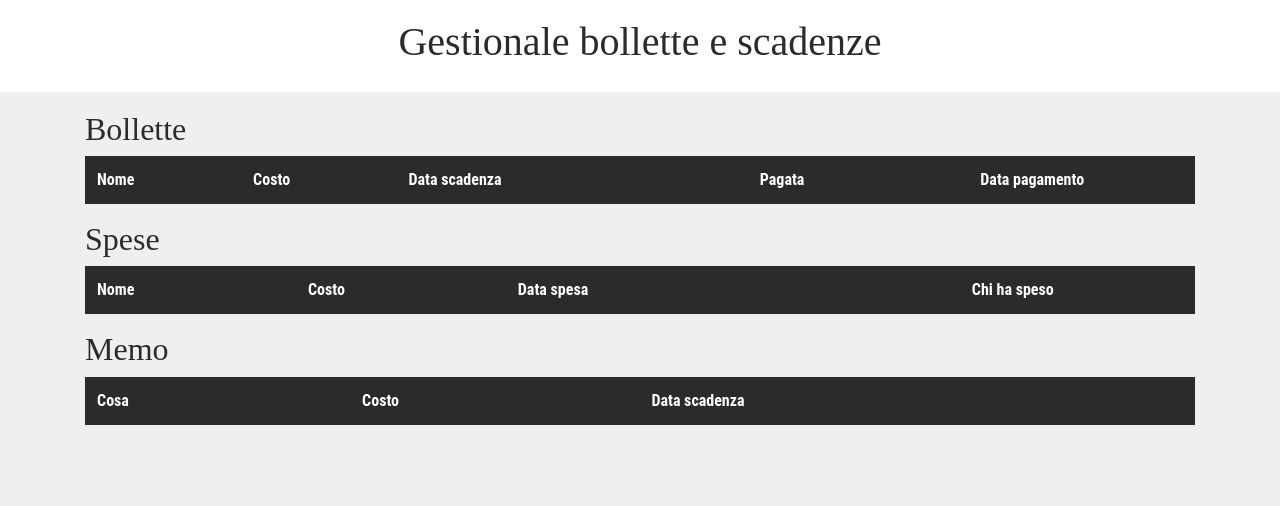
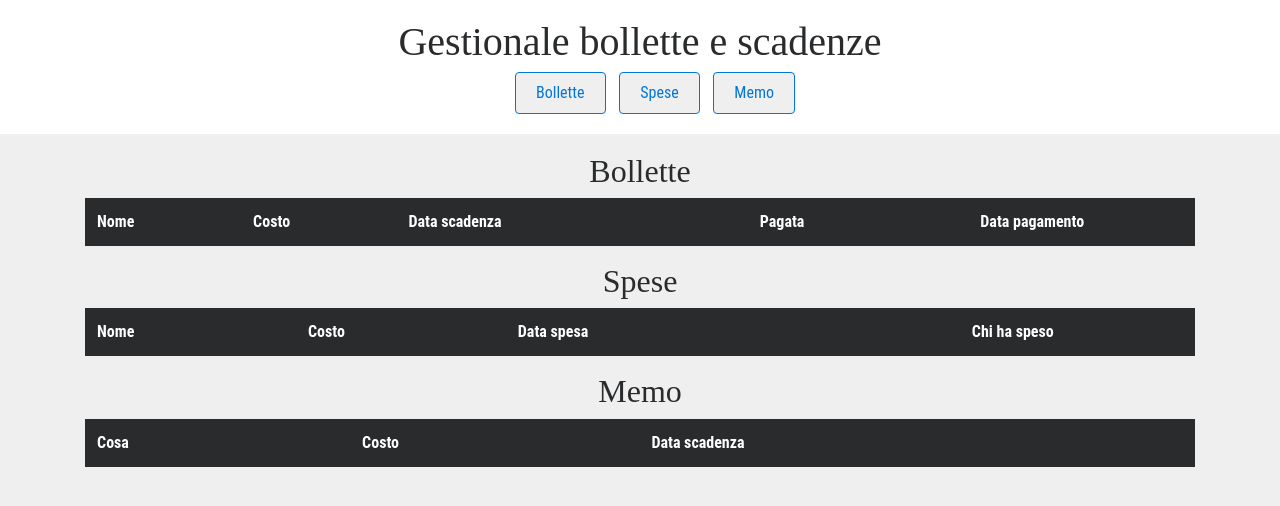
Before and after one commit to protoroto/house-managment, a Django app: page / in a window 1280 px wide. Shown: the top 506 px of the page. Run offline with Django 3.2, Linux system fonts and the light colour scheme; data that the repository does not hold is empty; some libraries are stand-ins or nearby versions.

Commit message:
Add other views and refactor css

```diff
--- a/deadlines/static/style.css
+++ /dev/null
@@ -1,14 +0,0 @@
-body {
-    font-family: 'Roboto Condensed', sans-serif;
-    background: #efefef;
-}
-
-h1, h2, h3, h4, h5, h6 {
-    font-family: 'Montserrat', serif;
-}
-
-header {
-	padding: 20px;
-	margin-bottom: 20px;
-	background: white;
-}
--- /dev/null
+++ b/deadlines/static/styles.css
@@ -0,0 +1 @@
+body{font-family:'Roboto Condensed', sans-serif;background:#efefef}h1,h2,h3,h4,h5,h6{font-family:'Montserrat', serif}h2{text-align:center}header{padding:20px;margin-bottom:20px;background:white}.main-menu{text-align:center;list-style:none;margin-bottom:0}.main-menu--item{display:inline-block;margin-right:10px}.main-menu--item a{color:#0275d8;text-decoration:none;background:#efefef;padding:10px 20px}.main-menu--item:hover a{background:#0275d8;color:white}
--- a/deadlines/views.py
+++ b/deadlines/views.py
@@ -71,3 +71,57 @@ class BillList(APIView):
 			'bills': bill_serializer.data,
 			'serializer': form_serializer
 		}, status=status.HTTP_400_BAD_REQUEST)
+
+
+class ExpenseList(APIView):
+
+	renderer_classes = (TemplateHTMLRenderer,)
+	template_name = 'deadlines/expenses.html'
+
+	def get(self, request, format=None):
+		expenses = Expense.objects.all()
+		expense_serializer = ExpenseSerializer(expenses, many=True)
+		form_serializer = ExpenseSerializer
+		return Response({
+			'expenses': expense_serializer.data,
+			'serializer': form_serializer
+		})
+
+	def post(self, request, format=None):
+		expenses = Expense.objects.all()
+		expense_serializer = ExpenseSerializer(expenses, many=True)
+		form_serializer = ExpenseSerializer(data=request.data)
+		if form_serializer.is_valid():
+			form_serializer.save()
+			return redirect('expenses')
+		return Response({
+			'expenses': expense_serializer.data,
+			'serializer': form_serializer
+		}, status=status.HTTP_400_BAD_REQUEST)
+
+
+class MemoList(APIView):
+
+	renderer_classes = (TemplateHTMLRenderer,)
+	template_name = 'deadlines/memo.html'
+
+	def get(self, request, format=None):
+		memo = Memo.objects.all()
+		memo_serializer = MemoSerializer(memo, many=True)
+		form_serializer = MemoSerializer
+		return Response({
+			'memos': memo_serializer.data,
+			'serializer': form_serializer
+		})
+
+	def post(self, request, format=None):
+		memo = Bill.objects.all()
+		memo_serializer = MemoSerializer(memo, many=True)
+		form_serializer = MemoSerializer(data=request.data)
+		if form_serializer.is_valid():
+			form_serializer.save()
+			return redirect('memo')
+		return Response({
+			'memos': memo_serializer.data,
+			'serializer': form_serializer
+		}, status=status.HTTP_400_BAD_REQUEST)
--- a/house_management/templates/base.html
+++ b/house_management/templates/base.html
@@ -9,7 +9,7 @@
         </title>
         <link rel="stylesheet" href="https://maxcdn.bootstrapcdn.com/bootstrap/4.0.0-alpha.6/css/bootstrap.min.css" integrity="sha384-rwoIResjU2yc3z8GV/NPeZWAv56rSmLldC3R/AZzGRnGxQQKnKkoFVhFQhNUwEyJ" crossorigin="anonymous">
         <link rel="stylesheet" href="{% static 'font-awesome.min.css' %}">
-        <link rel="stylesheet" href="{% static 'style.css' %}">
+        <link rel="stylesheet" href="{% static 'styles.css' %}">
     </head>
     <body>
         <header>
@@ -17,6 +17,13 @@
                 <div class="row">
                     <div class="col-sm-12">
                         <h1 class="text-center">Gestionale bollette e scadenze<h1>
+                    </div>
+                    <div class="col-sm-12">
+                        <ul class="main-menu">
+                            <li class="main-menu--item"><a class="btn btn-primary" href="{% url 'bills' %}">Bollette</a></li>
+                            <li class="main-menu--item"><a class="btn btn-primary" href="{% url 'expenses' %}">Spese</a></li>
+                            <li class="main-menu--item"><a class="btn btn-primary" href="{% url 'memo' %}">Memo</a></li>
+                        </ul>
                     </div>
                 </div>
             </div>
--- a/house_management/templates/deadlines/bills.html
+++ b/house_management/templates/deadlines/bills.html
@@ -52,6 +52,5 @@
 </div>
 {% endblock %}
 
-
 {% block expenses %}{% endblock %}
 {% block memo %}{% endblock %}
--- a/house_management/urls.py
+++ b/house_management/urls.py
@@ -15,7 +15,7 @@ Including another URLconf
 """
 from django.conf.urls import url, include
 from django.contrib import admin
-from deadlines.views import BillList, HouseManagementList
+from deadlines.views import BillList, ExpenseList, HouseManagementList, MemoList
 
 import deadlines
 
@@ -24,5 +24,7 @@ urlpatterns = [
     url(r'^admin/', admin.site.urls),
     url(r'^api/', include('deadlines.urls', namespace='deadlines')),
     url(r'^bills/$', BillList.as_view(), name="bills"),
+    url(r'^expenses/$', ExpenseList.as_view(), name="expenses"),
+    url(r'^memo/$', MemoList.as_view(), name="memo"),
     url(r'^$', HouseManagementList.as_view(), name='bills-list'),
 ]
--- /dev/null
+++ b/styles/styles.scss
@@ -0,0 +1,44 @@
+body {
+    font-family: 'Roboto Condensed', sans-serif;
+    background: #efefef;
+}
+
+h1, h2, h3, h4, h5, h6 {
+    font-family: 'Montserrat', serif;
+}
+
+h2 {
+	text-align: center;
+}
+
+header {
+	padding: 20px;
+	margin-bottom: 20px;
+	background: white;
+}
+
+.main-menu {
+	text-align: center;
+	list-style: none;
+	margin-bottom: 0;
+}
+
+.main-menu--item {
+	display: inline-block;
+	margin-right: 10px;
+
+	a {
+		color: #0275d8;
+		text-decoration: none;
+		background: #efefef;
+		padding: 10px 20px;
+	}
+
+	&:hover {
+
+		a {
+			background: #0275d8;
+			color: white;
+		}
+	}
+}
```
Also changed, not shown: house_management/templates/deadlines/expenses.html (added, +45 -0 lines), house_management/templates/deadlines/memo.html (added, +44 -0 lines), 2 other files.
